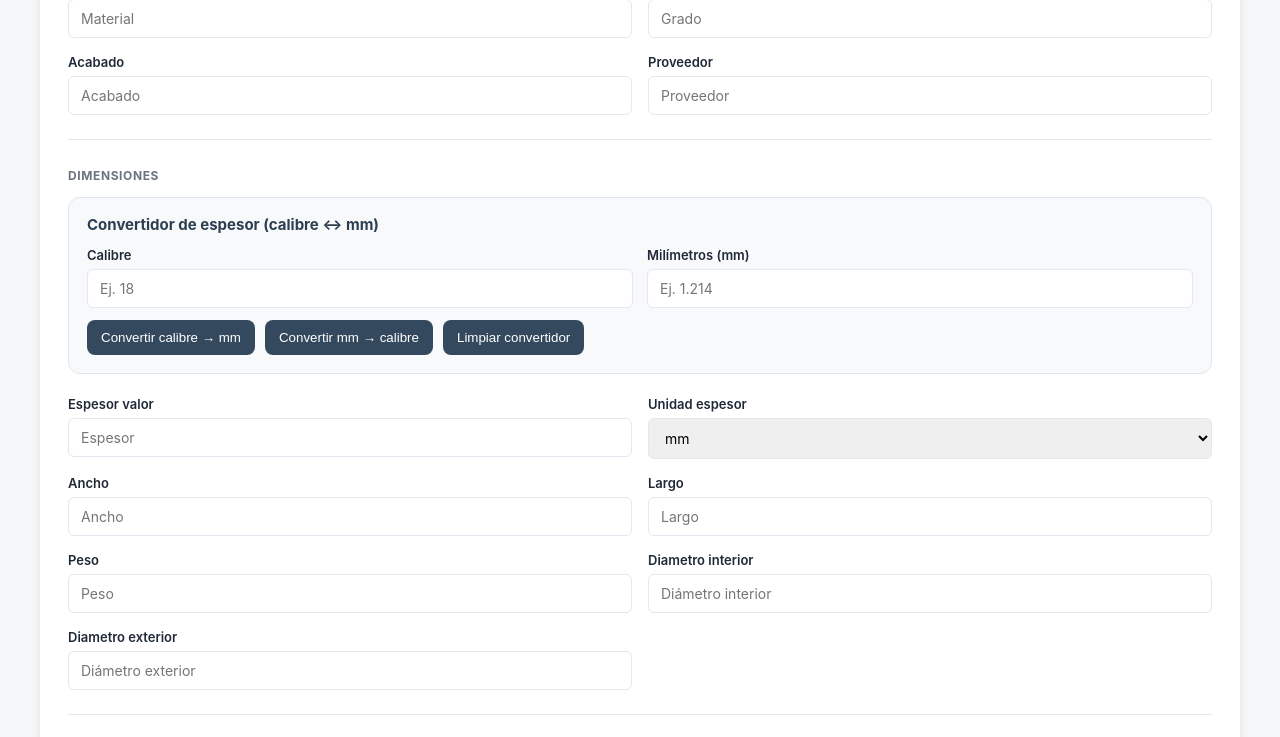
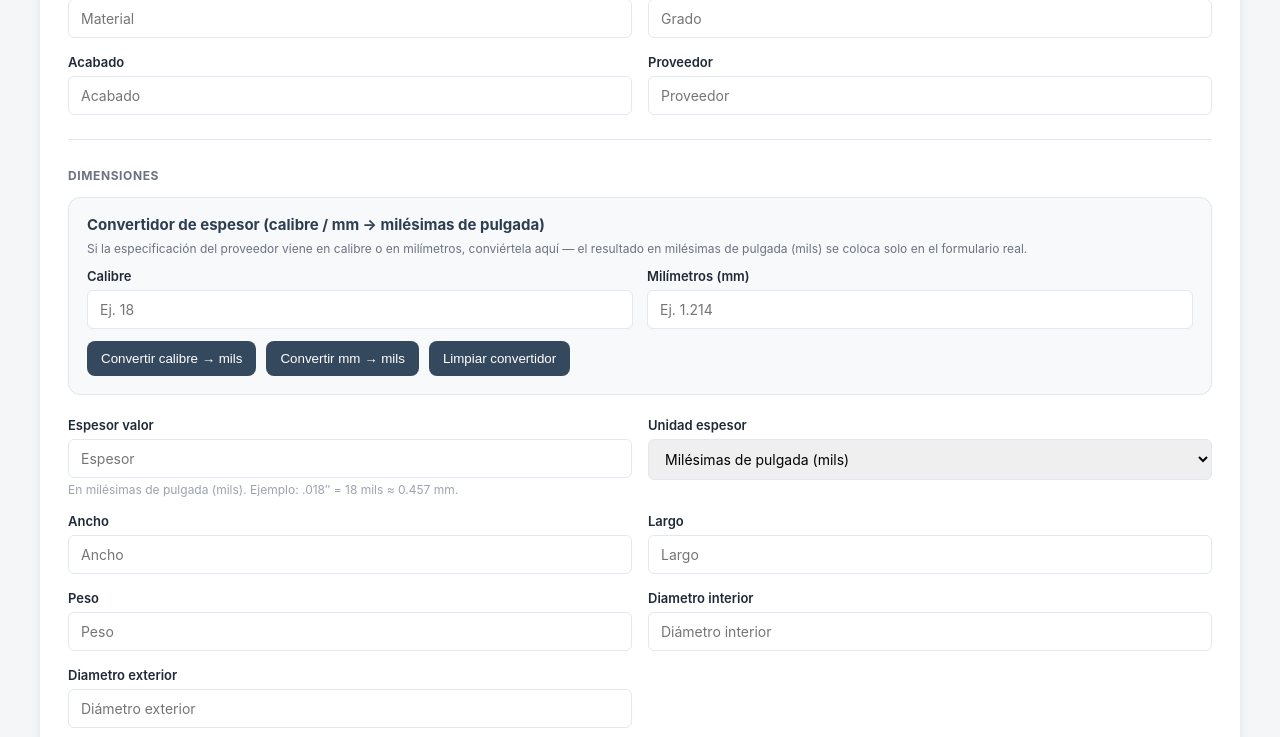
Before and after one commit to maxalejandro31-web/sistema_produccion, a Django app: page /captura-mp/ in a window 1280 px wide. Shown: the part 682-1419 px from the top of the page. Run offline with Django 5.2, Linux system fonts and the light colour scheme; a user stored in the database is signed in; data comes from the database, SQL or seed files in the repository; data that the repository does not hold is empty.

Commit message:
registro de espesor

```diff
--- a/inventario/models.py
+++ b/inventario/models.py
@@ -43,6 +43,7 @@ class MateriaPrima(models.Model):
     ]
 
     UNIDAD_ESPESOR_CHOICES = [
+        ('mils', 'Milésimas de pulgada (mils)'),
         ('mm', 'mm'),
         ('pulg', 'pulg'),
         ('calibre', 'calibre'),
@@ -62,7 +63,7 @@ class MateriaPrima(models.Model):
     acabado = models.CharField(max_length=100, blank=True, null=True)
 
     espesor_valor = models.DecimalField(max_digits=10, decimal_places=4, null=True, blank=True)
-    unidad_espesor = models.CharField(max_length=20, choices=UNIDAD_ESPESOR_CHOICES, default='mm', blank=True, null=True)
+    unidad_espesor = models.CharField(max_length=20, choices=UNIDAD_ESPESOR_CHOICES, default='mils', blank=True, null=True)
 
     ancho = models.DecimalField(max_digits=10, decimal_places=2, null=True, blank=True)
     largo = models.DecimalField(max_digits=10, decimal_places=2, null=True, blank=True)
@@ -94,6 +95,9 @@ class MateriaPrima(models.Model):
             return round(float(self.espesor_valor), 4)
         elif self.unidad_espesor == 'pulg':
             return round(float(self.espesor_valor) * 25.4, 4)
+        elif self.unidad_espesor == 'mils':
+            # 1 mil = 0.001 pulg = 0.0254 mm
+            return round(float(self.espesor_valor) * 0.0254, 4)
         elif self.unidad_espesor == 'calibre':
             try:
                 return round(0.1495 * (92 ** ((36 - float(self.espesor_valor)) / 39)), 4)
@@ -107,6 +111,17 @@ class MateriaPrima(models.Model):
         if mm is None:
             return None
         return round(mm / 25.4, 4)
+
+    @property
+    def espesor_mils(self):
+        """Espesor en milésimas de pulgada (mils), calculado siempre a partir
+        de espesor_mm — así funciona igual sin importar en qué unidad se
+        haya capturado originalmente el registro (mm, pulgadas, calibre o
+        mils), sin necesidad de tocar los datos ya guardados."""
+        mm = self.espesor_mm
+        if mm is None:
+            return None
+        return round(mm / 25.4 * 1000, 1)
 
     @property
     def calibre(self):
--- a/inventario/templates/inventario/captura_mp.html
+++ b/inventario/templates/inventario/captura_mp.html
@@ -239,7 +239,11 @@
             <h3 class="seccion-form-titulo">Dimensiones</h3>
             <div class="grid">
                 <div class="convertidor">
-                    <h3>Convertidor de espesor (calibre ↔ mm)</h3>
+                    <h3>Convertidor de espesor (calibre / mm → milésimas de pulgada)</h3>
+                    <p style="font-size:12px;color:#6b7280;margin:-6px 0 12px;">
+                        Si la especificación del proveedor viene en calibre o en milímetros, conviértela
+                        aquí — el resultado en milésimas de pulgada (mils) se coloca solo en el formulario real.
+                    </p>
 
                     <div class="convertidor-grid">
                         <div class="campo">
@@ -254,8 +258,8 @@
                     </div>
 
                     <div class="convertidor-botones">
-                        <button type="button" id="btn_calibre_a_mm">Convertir calibre → mm</button>
-                        <button type="button" id="btn_mm_a_calibre">Convertir mm → calibre</button>
+                        <button type="button" id="btn_calibre_a_mm">Convertir calibre → mils</button>
+                        <button type="button" id="btn_mm_a_calibre">Convertir mm → mils</button>
                         <button type="button" id="btn_limpiar_convertidor">Limpiar convertidor</button>
                     </div>
 
@@ -265,6 +269,9 @@
                 <div class="campo">
                     <label for="{{ form.espesor_valor.id_for_label }}">{{ form.espesor_valor.label }}</label>
                     {{ form.espesor_valor }}
+                    <p style="font-size:12px;color:#9ca3af;margin:4px 0 0;">
+                        En milésimas de pulgada (mils). Ejemplo: .018″ = 18 mils ≈ 0.457 mm.
+                    </p>
                     {% if form.espesor_valor.errors %}<small class="error-texto">{{ form.espesor_valor.errors }}</small>{% endif %}
                 </div>
 
@@ -411,6 +418,10 @@ document.addEventListener('DOMContentLoaded', function () {
         return mejorCalibre;
     }
 
+    function mmAMils(mm) {
+        return mm / 25.4 * 1000;
+    }
+
     btnCalibreMm.addEventListener('click', function () {
         const calibre = parseInt(calibreInput.value);
 
@@ -420,17 +431,18 @@ document.addEventListener('DOMContentLoaded', function () {
         }
 
         const mm = gaugeToMm[calibre];
+        const mils = mmAMils(mm);
         mmInput.value = mm.toFixed(3);
 
         if (espesorValor) {
-            espesorValor.value = mm.toFixed(3);
+            espesorValor.value = mils.toFixed(1);
         }
 
         if (unidadEspesor) {
-            unidadEspesor.value = 'mm';
+            unidadEspesor.value = 'mils';
         }
 
-        mostrarResultado(`Calibre ${calibre} = ${mm.toFixed(3)} mm. Ya se colocó en el formulario real.`);
+        mostrarResultado(`Calibre ${calibre} = ${mm.toFixed(3)} mm = ${mils.toFixed(1)} mils. Ya se colocó en el formulario real.`);
     });
 
     btnMmCalibre.addEventListener('click', function () {
@@ -441,24 +453,22 @@ document.addEventListener('DOMContentLoaded', function () {
             return;
         }
 
-        const calibre = buscarCalibreMasCercano(mm);
-
-        if (!calibre) {
-            mostrarResultado('No se pudo encontrar un calibre cercano.');
-            return;
+        const mils = mmAMils(mm);
+        const calibreCercano = buscarCalibreMasCercano(mm);
+        if (calibreCercano) {
+            calibreInput.value = calibreCercano;
         }
 
-        calibreInput.value = calibre;
-
         if (espesorValor) {
-            espesorValor.value = calibre;
+            espesorValor.value = mils.toFixed(1);
         }
 
         if (unidadEspesor) {
-            unidadEspesor.value = 'calibre';
+            unidadEspesor.value = 'mils';
         }
 
-        mostrarResultado(`${mm.toFixed(3)} mm ≈ calibre ${calibre}. Ya se colocó en el formulario real.`);
+        const refCalibre = calibreCercano ? ` (≈ calibre ${calibreCercano})` : '';
+        mostrarResultado(`${mm.toFixed(3)} mm = ${mils.toFixed(1)} mils${refCalibre}. Ya se colocó en el formulario real.`);
     });
 
     btnLimpiar.addEventListener('click', function () {
--- a/inventario/templates/inventario/lista_mp.html
+++ b/inventario/templates/inventario/lista_mp.html
@@ -204,7 +204,7 @@
                 <th>Tipo</th>
                 <th>Material</th>
                 <th>Descripción</th>
-                <th>Espesor</th>
+                <th>Espesor (mils)</th>
                 <th>Peso restante</th>
                 <th>Ubicación</th>
                 <th>Estado</th>
@@ -232,7 +232,7 @@
 
                 <td>{{ mp.material|default:"-" }}</td>
                 <td>{{ mp.descripcion|default:"-" }}</td>
-                <td>{{ mp.espesor_valor|default:"-" }} {{ mp.unidad_espesor|default:"" }}</td>
+                <td>{{ mp.espesor_mils|default:"-" }}</td>
                 <td>{{ mp.peso_restante|default:"-" }}</td>
                 <td>{{ mp.ubicacion|default:"-" }}</td>
 
--- a/inventario/templates/inventario/reporte_rollo.html
+++ b/inventario/templates/inventario/reporte_rollo.html
@@ -73,12 +73,12 @@
             <tr><td colspan="5" class="rollo-subtitulo">{{ mp.numero_mp }}</td></tr>
             <tr>
                 <th colspan="2">PESO DE ROLLO</th>
-                <th>CALIBRE</th>
+                <th>ESPESOR (MILS)</th>
                 <th colspan="2">ANCHO</th>
             </tr>
             <tr>
                 <td colspan="2">{{ mp.peso|default:"—" }}</td>
-                <td>{{ mp.espesor_valor|default:"—" }}</td>
+                <td>{{ mp.espesor_mils|default:"—" }}</td>
                 <td colspan="2">{{ mp.ancho|default:"—" }}</td>
             </tr>
         </table>
--- a/inventario/views.py
+++ b/inventario/views.py
@@ -309,11 +309,11 @@ def reporte_rollo_excel(request, mp_id):
     fila += 1
 
     ws.cell(row=fila, column=1, value='PESO DE ROLLO').font = negrita
-    ws.cell(row=fila, column=2, value='CALIBRE').font = negrita
+    ws.cell(row=fila, column=2, value='ESPESOR (MILS)').font = negrita
     ws.cell(row=fila, column=3, value='ANCHO').font = negrita
     fila += 1
     ws.cell(row=fila, column=1, value=float(mp.peso) if mp.peso else None)
-    ws.cell(row=fila, column=2, value=str(mp.espesor_valor) if mp.espesor_valor else '')
+    ws.cell(row=fila, column=2, value=float(mp.espesor_mils) if mp.espesor_mils else None)
     ws.cell(row=fila, column=3, value=float(mp.ancho) if mp.ancho else None)
     fila += 2
 
@@ -606,6 +606,7 @@ def api_datos_mp(request, mp_id):
         'material': mp.material or '',
         'espesor_valor': str(mp.espesor_valor) if mp.espesor_valor else '',
         'unidad_espesor': mp.unidad_espesor or '',
+        'espesor_mils': str(mp.espesor_mils) if mp.espesor_mils else '',
         'ancho': str(mp.ancho) if mp.ancho else '',
         'peso_restante': str(mp.peso_restante) if mp.peso_restante else '',
         'ubicacion': mp.ubicacion or '',
--- a/produccion/templates/produccion/captura_orden.html
+++ b/produccion/templates/produccion/captura_orden.html
@@ -1348,7 +1348,7 @@ document.addEventListener('DOMContentLoaded', function () {
                 pesoDisponible = data.peso_restante ? parseFloat(data.peso_restante) : null;
                 const partes = [];
                 if (data.material) partes.push(`<strong>Material:</strong> ${data.material}`);
-                if (data.espesor_valor) partes.push(`<strong>Espesor:</strong> ${data.espesor_valor} ${data.unidad_espesor}`);
+                if (data.espesor_mils) partes.push(`<strong>Espesor:</strong> ${data.espesor_mils} mils`);
                 if (data.ancho) partes.push(`<strong>Ancho:</strong> ${data.ancho} mm`);
                 if (data.peso_restante) partes.push(`<strong>Peso disponible:</strong> <span style="font-weight:700;color:#065f46;">${data.peso_restante} kg</span>`);
                 if (data.proximo_no_corte && data.proximo_no_corte > 1) {
--- a/produccion/templates/produccion/imprimir_orden.html
+++ b/produccion/templates/produccion/imprimir_orden.html
@@ -122,12 +122,12 @@
         <tr><td colspan="5" class="rollo-subtitulo">{{ orden.mp.numero_mp }}</td></tr>
         <tr>
             <th colspan="2">PESO DE ROLLO</th>
-            <th>CALIBRE</th>
+            <th>ESPESOR (MILS)</th>
             <th colspan="2">ANCHO</th>
         </tr>
         <tr>
             <td colspan="2">{{ orden.mp.peso|default:"—" }}</td>
-            <td>{{ orden.mp.calibre|default:orden.mp.espesor_valor|default:"—" }}</td>
+            <td>{{ orden.mp.espesor_mils|default:"—" }}</td>
             <td colspan="2">{{ orden.mp.ancho|default:"—" }}</td>
         </tr>
     </table>
--- a/reportes/views.py
+++ b/reportes/views.py
@@ -118,7 +118,7 @@ def reporte_inventario_mp(request):
 
     headers = [
         "N° MP", "Tipo", "Cliente", "Origen", "Lote", "Código", "Descripción",
-        "Material", "Grado", "Acabado", "Espesor", "Unidad Espesor",
+        "Material", "Grado", "Acabado", "Espesor (mils)", "Espesor Original", "Unidad Original",
         "Ancho (mm)", "Largo (mm)", "Peso Inicial (kg)", "Peso Restante (kg)",
         "Diam. Interior", "Diam. Exterior",
         "Proveedor", "Ubicación", "Estado", "Fecha Entrada",
@@ -146,6 +146,7 @@ def reporte_inventario_mp(request):
             _fmt(mp.material),
             _fmt(mp.grado),
             _fmt(mp.acabado),
+            float(mp.espesor_mils) if mp.espesor_mils else "",
             float(mp.espesor_valor) if mp.espesor_valor else "",
             _fmt(mp.unidad_espesor),
             float(mp.ancho) if mp.ancho else "",
```
Also changed, not shown: inventario/templates/inventario/detalle_mp.html (+6 -1 lines), inventario/migrations/0016_alter_materiaprima_unidad_espesor.py (added).
